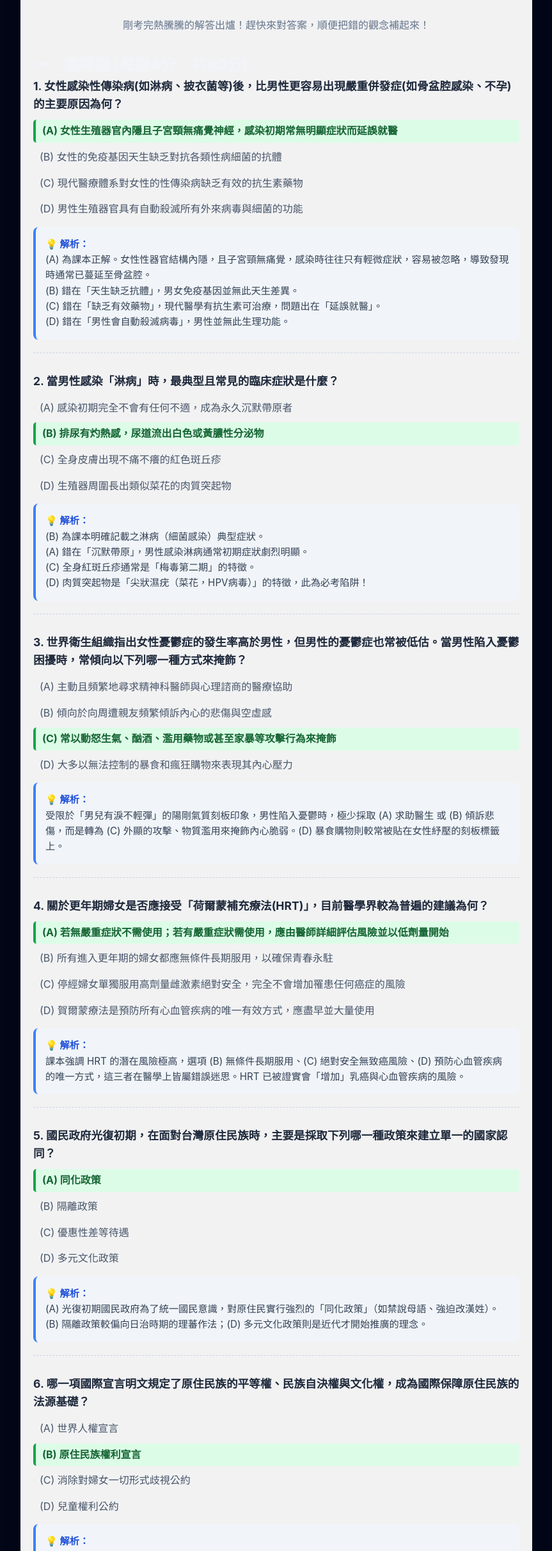
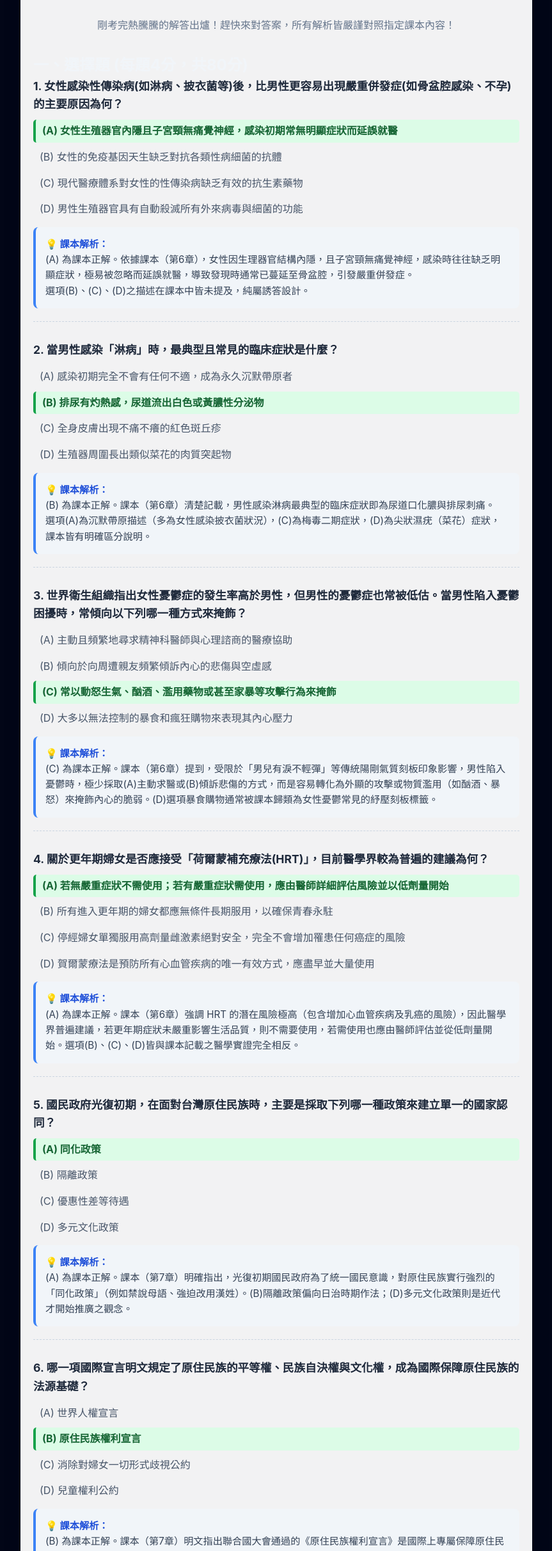
Before and after one commit to m0904103/gender-health-study-app, a website: page exam-answers.html in a window 1280 px wide. Shown: the part 127-2551 px from the top of the page at 64% size, without its empty margins (208-1071 px from the left). Drawn offline with Linux system fonts and the light colour scheme.

Commit message:
Update explanations to strictly use textbook wording

```diff
--- a/exam-answers.html
+++ b/exam-answers.html
@@ -58,6 +58,7 @@
             border-left: 4px solid #3b82f6;
             font-size: 0.95rem;
             color: #334155;
+            line-height: 1.6;
         }
         .q-exp strong {
             color: #1d4ed8;
@@ -79,7 +80,7 @@
 <body>
     <div class="container exam-container">
         <h1 class="page-title"><i class="fas fa-file-alt"></i> 114學年度期末考【正題】解答與解析</h1>
-        <p style="text-align:center; color:#64748b; margin-bottom:30px;">剛考完熱騰騰的解答出爐！趕快來對答案，順便把錯的觀念補起來！</p>
+        <p style="text-align:center; color:#64748b; margin-bottom:30px;">剛考完熱騰騰的解答出爐！趕快來對答案，所有解析皆嚴謹對照指定課本內容！</p>
 
         <h2>一、選擇題 (每題4分，共80分)</h2>
 
@@ -93,11 +94,9 @@
                 <li>(D) 男性生殖器官具有自動殺滅所有外來病毒與細菌的功能</li>
             </ul>
             <div class="q-exp">
-                <strong>💡 解析：</strong><br>
-                (A) 為課本正解。女性性器官結構內隱，且子宮頸無痛覺，感染時往往只有輕微症狀，容易被忽略，導致發現時通常已蔓延至骨盆腔。<br>
-                (B) 錯在「天生缺乏抗體」，男女免疫基因並無此天生差異。<br>
-                (C) 錯在「缺乏有效藥物」，現代醫學有抗生素可治療，問題出在「延誤就醫」。<br>
-                (D) 錯在「男性會自動殺滅病毒」，男性並無此生理功能。
+                <strong>💡 課本解析：</strong><br>
+                (A) 為課本正解。依據課本（第6章），女性因生理器官結構內隱，且子宮頸無痛覺神經，感染時往往缺乏明顯症狀，極易被忽略而延誤就醫，導致發現時通常已蔓延至骨盆腔，引發嚴重併發症。<br>
+                選項(B)、(C)、(D)之描述在課本中皆未提及，純屬誘答設計。
             </div>
         </div>
 
@@ -111,11 +110,9 @@
                 <li>(D) 生殖器周圍長出類似菜花的肉質突起物</li>
             </ul>
             <div class="q-exp">
-                <strong>💡 解析：</strong><br>
-                (B) 為課本明確記載之淋病（細菌感染）典型症狀。<br>
-                (A) 錯在「沉默帶原」，男性感染淋病通常初期症狀劇烈明顯。<br>
-                (C) 全身紅斑丘疹通常是「梅毒第二期」的特徵。<br>
-                (D) 肉質突起物是「尖狀濕疣（菜花，HPV病毒）」的特徵，此為必考陷阱！
+                <strong>💡 課本解析：</strong><br>
+                (B) 為課本正解。課本（第6章）清楚記載，男性感染淋病最典型的臨床症狀即為尿道口化膿與排尿刺痛。<br>
+                選項(A)為沉默帶原描述（多為女性感染披衣菌狀況），(C)為梅毒二期症狀，(D)為尖狀濕疣（菜花）症狀，課本皆有明確區分說明。
             </div>
         </div>
 
@@ -129,8 +126,8 @@
                 <li>(D) 大多以無法控制的暴食和瘋狂購物來表現其內心壓力</li>
             </ul>
             <div class="q-exp">
-                <strong>💡 解析：</strong><br>
-                受限於「男兒有淚不輕彈」的陽剛氣質刻板印象，男性陷入憂鬱時，極少採取 (A) 求助醫生 或 (B) 傾訴悲傷，而是轉為 (C) 外顯的攻擊、物質濫用來掩飾內心脆弱。(D) 暴食購物則較常被貼在女性紓壓的刻板標籤上。
+                <strong>💡 課本解析：</strong><br>
+                (C) 為課本正解。課本（第6章）提到，受限於「男兒有淚不輕彈」等傳統陽剛氣質刻板印象影響，男性陷入憂鬱時，極少採取(A)主動求醫或(B)傾訴悲傷的方式，而是容易轉化為外顯的攻擊或物質濫用（如酗酒、暴怒）來掩飾內心的脆弱。(D)選項暴食購物通常被課本歸類為女性憂鬱常見的紓壓刻板標籤。
             </div>
         </div>
 
@@ -144,8 +141,8 @@
                 <li>(D) 賀爾蒙療法是預防所有心血管疾病的唯一有效方式，應盡早並大量使用</li>
             </ul>
             <div class="q-exp">
-                <strong>💡 解析：</strong><br>
-                課本強調 HRT 的潛在風險極高，選項 (B) 無條件長期服用、(C) 絕對安全無致癌風險、(D) 預防心血管疾病的唯一方式，這三者在醫學上皆屬錯誤迷思。HRT 已被證實會「增加」乳癌與心血管疾病的風險。
+                <strong>💡 課本解析：</strong><br>
+                (A) 為課本正解。課本（第6章）強調 HRT 的潛在風險極高（包含增加心血管疾病及乳癌的風險），因此醫學界普遍建議，若更年期症狀未嚴重影響生活品質，則不需要使用，若需使用也應由醫師評估並從低劑量開始。選項(B)、(C)、(D)皆與課本記載之醫學實證完全相反。
             </div>
         </div>
 
@@ -159,8 +156,8 @@
                 <li>(D) 多元文化政策</li>
             </ul>
             <div class="q-exp">
-                <strong>💡 解析：</strong><br>
-                (A) 光復初期國民政府為了統一國民意識，對原住民實行強烈的「同化政策」（如禁說母語、強迫改漢姓）。(B) 隔離政策較偏向日治時期的理蕃作法；(D) 多元文化政策則是近代才開始推廣的理念。
+                <strong>💡 課本解析：</strong><br>
+                (A) 為課本正解。課本（第7章）明確指出，光復初期國民政府為了統一國民意識，對原住民族實行強烈的「同化政策」（例如禁說母語、強迫改用漢姓）。(B)隔離政策偏向日治時期作法；(D)多元文化政策則是近代才開始推廣之觀念。
             </div>
         </div>
 
@@ -174,8 +171,8 @@
                 <li>(D) 兒童權利公約</li>
             </ul>
             <div class="q-exp">
-                <strong>💡 解析：</strong><br>
-                聯合國大會通過的《原住民族權利宣言》是國際上專屬且最核心的保障依據。(A) 世界人權宣言範圍太廣，無專指原民自決權。
+                <strong>💡 課本解析：</strong><br>
+                (B) 為課本正解。課本（第7章）明文指出聯合國大會通過的《原住民族權利宣言》是國際上專屬保障原住民族平等權、自決權與文化權的最重要法源依據。
             </div>
         </div>
 
@@ -189,8 +186,8 @@
                 <li>(D) 因為受到當時外籍勞工抗爭運動的影響</li>
             </ul>
             <div class="q-exp">
-                <strong>💡 解析：</strong><br>
-                課本提及，正名運動的靈魂在於「文化與主體性的奪回」。(A) 參政權、(B) 經濟補助、(D) 移工運動，皆非發起正名運動的核心動力。
+                <strong>💡 課本解析：</strong><br>
+                (C) 為課本正解。課本（第7章）敘明，正名運動的核心精神在於擺脫過去被同化政策強加的漢姓與污名化稱呼，藉由恢復族名來奪回原住民族的歷史主體性與文化傳承權利。選項(A)、(B)、(D)皆非課本所述之推動核心。
             </div>
         </div>
 
@@ -204,8 +201,8 @@
                 <li>(D) 實質幫助外籍勞工存下更多錢回國改善生活</li>
             </ul>
             <div class="q-exp">
-                <strong>💡 解析：</strong><br>
-                課本點出此類違反人權的控制手段，不但達不到防逃跑的效果，反而是造成移工忍無可忍成為「失聯移工（逃跑）」的最主要推力。
+                <strong>💡 課本解析：</strong><br>
+                (A) 為課本正解。課本（第7章）直接點出，雇主採取扣押證件等違反人權的嚴密控制手段，非但達不到選項(B)、(C)、(D)的效果，反而是造成移工無法忍受惡劣條件，被迫「逃跑（成為失聯移工）」的最主要推力之一。
             </div>
         </div>
 
@@ -219,8 +216,8 @@
                 <li>(D) 外表特徵與當地多數人完全不同的異國種族者</li>
             </ul>
             <div class="q-exp">
-                <strong>💡 解析：</strong><br>
-                「明顯遭受貶抑者」是指外觀一眼就能看出的（如 (A)(C)(D)）；「可能遭受貶抑者」是指外觀看不出來，但一旦身分曝光就會遭到貶抑的群體，如 (B) 未出櫃同志。
+                <strong>💡 課本解析：</strong><br>
+                (B) 為課本正解。課本（第8章）介紹 Goffman 污名理論時明確舉例：「明顯遭受貶抑者」是指外觀一眼可見的屬性（如選項A、C、D）；「可能遭受貶抑者」則是指外觀不可見，但身分一旦曝光即可能遭到貶抑的群體（如未出櫃的同性戀者、精神病患）。
             </div>
         </div>
 
@@ -234,8 +231,8 @@
                 <li>(D) 執法警察對非法示威集會民眾所使用的輕微肢體壓制技術</li>
             </ul>
             <div class="q-exp">
-                <strong>💡 解析：</strong><br>
-                微攻擊是社會學/心理學名詞，與武器或駭客無關。其特徵是「日常、細微、不易察覺的偏見與歧視言語」。
+                <strong>💡 課本解析：</strong><br>
+                (C) 為課本正解。課本（第8章）說明，「微攻擊」專指日常生活中細微、有時甚至說話者不自覺，但卻隱含偏見與貶低弱勢族群意味的言語或行為。選項(A)、(B)、(D)皆為利用字面刻意營造之誤導選項，與社會心理學定義無關。
             </div>
         </div>
 
@@ -249,8 +246,8 @@
                 <li>(D) 初始效應 (Primacy effect)</li>
             </ul>
             <div class="q-exp">
-                <strong>💡 解析：</strong><br>
-                刻板印象威脅是指個人深怕自己印證了社會對該團體的負面標籤，這種龐大的心理壓力反而導致其表現失常。
+                <strong>💡 課本解析：</strong><br>
+                (A) 為課本正解。課本（第9章）明確定義「刻板印象威脅」：即當個人深怕自己印證了社會對該團體所加諸的負面標籤時，所產生的龐大心理壓力與焦慮感，反而導致其表現失常。
             </div>
         </div>
 
@@ -264,8 +261,8 @@
                 <li>(D) 白曉燕事件</li>
             </ul>
             <div class="q-exp">
-                <strong>💡 解析：</strong><br>
-                2000 年的「玫瑰少年」葉永鋕事件，震驚社會，直接促成教育法規從傳統的「兩性（男女）」擴充為涵蓋多元性別氣質的「性別平等」。
+                <strong>💡 課本解析：</strong><br>
+                (B) 為課本正解。課本（第9章）記載，2000 年的葉永鋕（玫瑰少年）事件震驚社會，直接促成政府將教育法規的草案名稱從傳統的「兩性（男女）」擴充為涵蓋多元性別特質的「性別平等教育法」。(A)彭婉如事件則是促成《性侵害犯罪防治法》的關鍵。
             </div>
         </div>
 
@@ -279,8 +276,8 @@
                 <li>(D) 網路霸凌</li>
             </ul>
             <div class="q-exp">
-                <strong>💡 解析：</strong><br>
-                根據調查，由於「性別氣質不符期待」與「同性戀」的社會污名極重，牽涉私密性與社會禁忌，學生最不願意在此類事件中挺身而出（高中生僅 15.3% 會協助）。
+                <strong>💡 課本解析：</strong><br>
+                (C) 為課本正解。依據課本引述之校園霸凌調查研究，由於牽涉「性別氣質不符期待」與「性傾向」的強烈社會污名及私密性禁忌，當目睹「性別霸凌（性霸凌）」時，僅有極低比例（高中生約 15.3%）的學生願意挺身而出，為所有霸凌類型中意願最低者。
             </div>
         </div>
 
@@ -294,8 +291,8 @@
                 <li>(D) 十小時</li>
             </ul>
             <div class="q-exp">
-                <strong>💡 解析：</strong><br>
-                法規明定的硬指標，中小學每學期必須實施「至少四小時」的性平課程。
+                <strong>💡 課本解析：</strong><br>
+                (A) 為課本正解。課本（第9章）明確引述法規條文，規定國民中小學每學期必須實施「至少四小時」的性平教育相關課程或活動。
             </div>
         </div>
 
@@ -309,8 +306,8 @@
                 <li>(D) 以性或性別特質相關之語言傷害別人</li>
             </ul>
             <div class="q-exp">
-                <strong>💡 解析：</strong><br>
-                (B) 精準描述了關係霸凌「孤立、排擠」的核心。(A) 偏向網路霸凌；(C) 屬於肢體/勒索霸凌；(D) 屬於性霸凌。
+                <strong>💡 課本解析：</strong><br>
+                (B) 為課本正解。課本對於霸凌形式有明確分類：(A)若僅強調透過網路為網路霸凌；(C)為肢體暴力霸凌；(D)為性/性別霸凌；唯有(B)精準描述了「關係霸凌」的核心，即不直接動手，而是透過排擠、孤立來切斷受害者的人際連結。
             </div>
         </div>
 
@@ -324,8 +321,8 @@
                 <li>(D) 為了體驗台灣都會區的繁華生活</li>
             </ul>
             <div class="q-exp">
-                <strong>💡 解析：</strong><br>
-                多數東南亞婚姻移民的最底層動機為跨國的經濟落差與改善原生家庭家計。
+                <strong>💡 課本解析：</strong><br>
+                (C) 為課本正解。課本（第10章）剖析跨國婚姻的推力，明確指出早年多數東南亞婚姻移民最深層的動機，是迫於跨國經濟發展落差，期望藉由婚姻移動來解決或改善原生家庭的經濟困境，而非選項(A)、(B)、(D)所述之理由。
             </div>
         </div>
 
@@ -339,8 +336,8 @@
                 <li class="correct">(D) 常被視為「外人」而處於家庭中較底層，易受制於夫家或婆婆的掌控與貶抑</li>
             </ul>
             <div class="q-exp">
-                <strong>💡 解析：</strong><br>
-                由於語言、文化隔閡以及經濟弱勢，新住民女性常處於家庭權力關係的底層，面臨婆媳問題與父權家庭的掌控。
+                <strong>💡 課本解析：</strong><br>
+                (D) 為課本正解。課本（第10章）直指，由於語言、文化隔閡以及經濟上的相對弱勢，新住民女性在傳統父權家庭中常落入權力關係的底層，面臨被視為外人、受制於婆媳問題與夫家掌控的困境。選項(A)、(B)、(C)皆與課本所述現實狀況相反。
             </div>
         </div>
 
@@ -354,8 +351,8 @@
                 <li>(D) 勸導台灣丈夫盡快與無法適應的外籍妻子離婚</li>
             </ul>
             <div class="q-exp">
-                <strong>💡 解析：</strong><br>
-                婚姻諮商不應採取「同化」策略，而是應該「賦權 (Empowerment)」他們，建立雙方平等的共同體意識。
+                <strong>💡 課本解析：</strong><br>
+                (B) 為課本正解。課本（第10章）強調，現代婚姻諮商應採取多元文化觀點與「賦權 (Empowerment)」策略，協助弱勢配偶發聲並建立平等的共同體意識。選項(A)的強制同化或(C)的無條件順從，皆違背了課本所強調的核心諮商倫理。
             </div>
         </div>
 
@@ -369,8 +366,8 @@
                 <li class="correct">(D) 常被視為「外人」而處於家庭中較底層，易受制於夫家或婆婆的掌控與貶抑</li>
             </ul>
             <div class="q-exp">
-                <strong>💡 解析：</strong><br>
-                此題與考卷第 17 題完全相同，送分題請務必把握！
+                <strong>💡 課本解析：</strong><br>
+                (D) 為課本正解。此題與考卷第 17 題完全相同，屬於出題重複之送分題！
             </div>
         </div>
 
@@ -384,8 +381,8 @@
                 <li>(D) 台灣國際勞工協會</li>
             </ul>
             <div class="q-exp">
-                <strong>💡 解析：</strong><br>
-                (A) 關注性別少數；(C) 為政黨；(D) TIWA 關注移工。只有 (B) 源自美濃識字班的「南洋台灣姊妹會」是專責新移民女性權益的指標性 NGO。
+                <strong>💡 課本解析：</strong><br>
+                (B) 為課本正解。課本（第11章）特別介紹源自美濃識字班的「南洋台灣姊妹會」，是台灣深耕新移民女性權益、致力於社會教育與法規倡議的指標性 NGO。選項(A)關注性別少數；(C)為政黨；(D)TIWA主要關注移工勞權。
             </div>
         </div>
 
@@ -395,16 +392,16 @@
             <div class="q-title">1. (1) 外籍勞工在台灣社會中常面臨嚴重的「社會污名與刻板化」現象，請說明這種現象的內涵，以及政策如何助長了階級偏見？</div>
             <div class="q-title">   (2) 請以您在日常公共空間（如車站、公園）的觀察，或是新聞事件為例，闡述台灣社會對外籍勞工的偏見與排斥。</div>
 
-            <h3 style="margin-top: 20px; color: #b45309;">📖 滿分擬答參考：</h3>
+            <h3 style="margin-top: 20px; color: #b45309;">📖 依據課本之滿分擬答參考：</h3>
             <p><strong>(1) 社會污名內涵與政策助長的階級偏見：</strong></p>
             <ul>
-                <li><strong>污名內涵：</strong> 由於語言隔閡、文化差異與社經地位落差，東南亞籍移工常被台灣社會貼上「落後、骯髒、危險、會製造治安問題」的負面標籤。</li>
-                <li><strong>政策助長階級偏見：</strong> 台灣引進跨國勞動力的政策，本質上是一種「階級雙軌制」。對於歐美白領專業人士，尊稱為「外籍專業人士」並給予高度自由；但對東南亞藍領體力勞動者，則以防堵心態實施嚴格的「排除與控制」政策（如：不得自由轉換雇主、限制居住空間）。這種由國家帶頭的制度性差別待遇，合理化了社會對藍領移工的階級歧視與壓迫。</li>
+                <li><strong>污名內涵：</strong> 依據課本內容，由於語言隔閡、文化差異與社經地位落差，東南亞籍移工常被台灣社會貼上「落後、骯髒、危險、會製造治安問題」等未經證實的負面標籤。</li>
+                <li><strong>政策助長階級偏見：</strong> 課本指出，台灣引進跨國勞動力的政策，本質上是一種「階級雙軌制」。對於歐美白領專業人士，尊稱為「外籍專業人士」並給予高度自由；但對東南亞藍領體力勞動者，則以防堵心態實施嚴格的「排除與控制」政策（如：不得自由轉換雇主、限制居住空間）。這種由國家帶頭的制度性差別待遇，合理化了社會對藍領移工的階級歧視與壓迫。</li>
             </ul>
 
             <p><strong>(2) 空間排斥的日常觀察與新聞實例（以台北車站大廳為例）：</strong></p>
             <ul>
-                <li><strong>日常觀察：</strong> 台灣社會對移工的偏見最常體現在「公共空間的排斥」。以著名的「台北車站大廳事件」為例，每逢假日，移工因缺乏友善的休閒空間，常聚集在北車大廳席地而坐與同鄉交流。</li>
+                <li><strong>日常觀察：</strong> 課本探討空間權力時指出，台灣社會對移工的偏見最常體現在「公共空間的排斥」。以著名的「台北車站大廳事件」為例，每逢假日，移工因缺乏友善的休閒空間，常聚集在北車大廳席地而坐與同鄉交流。</li>
                 <li><strong>排斥現象分析：</strong> 然而，此舉卻引來部分台灣民眾以「有礙觀瞻、影響動線」為由強烈抗議，甚至促使官方一度研擬永久禁止席地而坐。這深刻反映出台灣社會在享受移工帶來的廉價勞動力（如照護長輩、危險營建）之餘，卻自詡為主體，拒絕與他們平等共享公共空間，展現出強烈的排他性與文化霸權。</li>
             </ul>
         </div>
```
